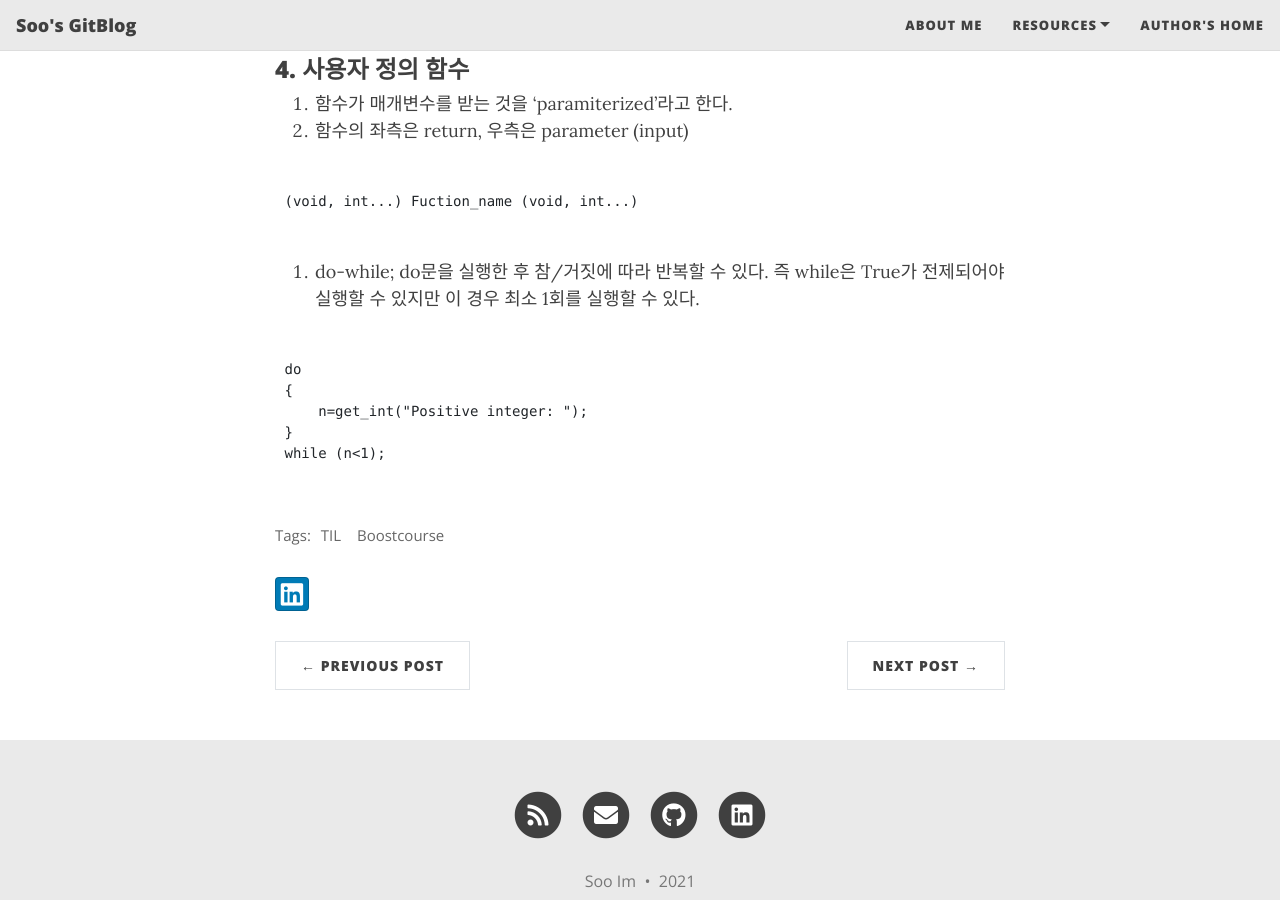
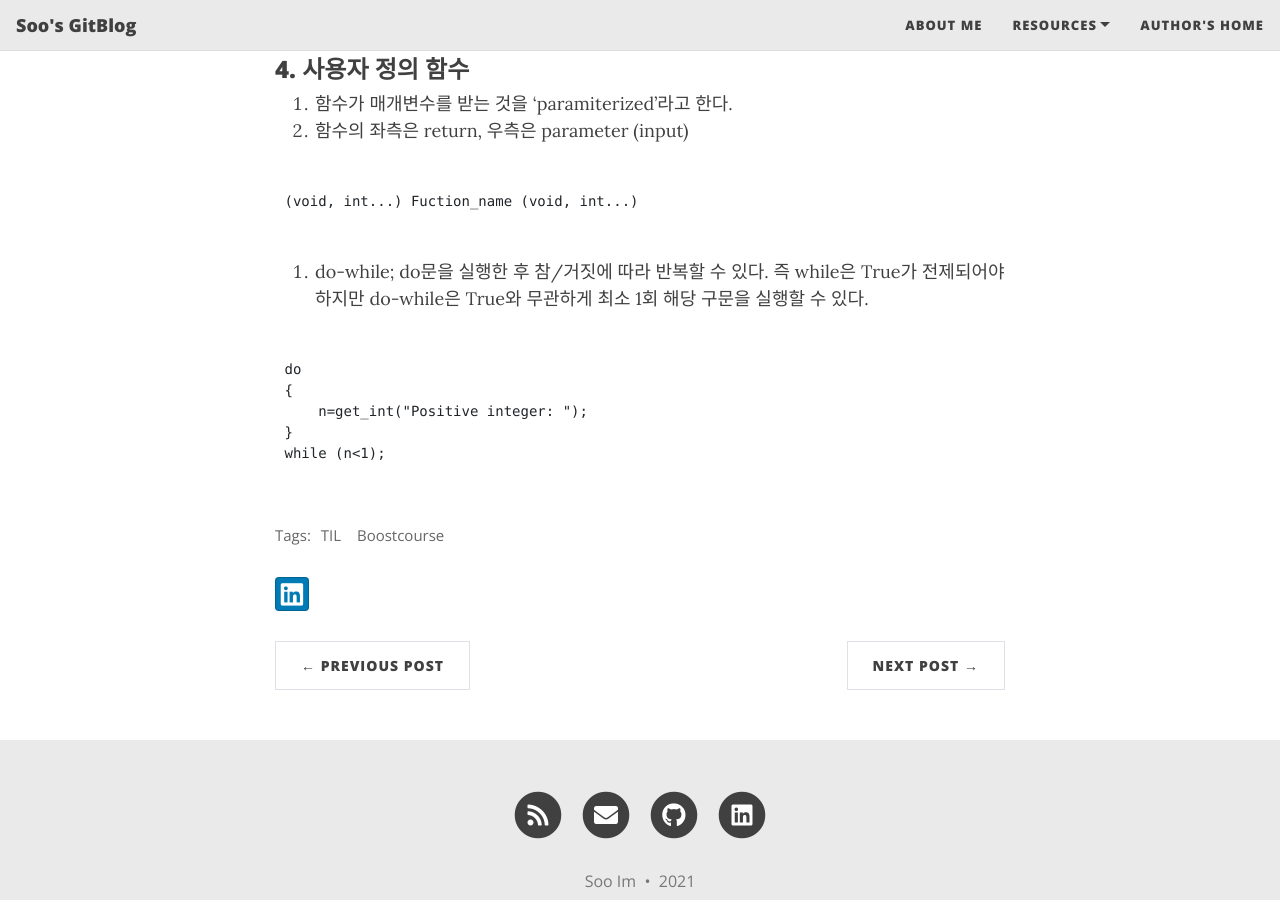
Before and after one commit to Soo-Im/Soo-Im.github.io, a Jekyll site: the page built from _posts/2021-01-14-Boostcourse-2.md, in a window 1280 px wide and 900 px high, scrolled down 1271 px. Built offline with Jekyll 4.4.1, drawn with Linux system fonts in a browser that asks for light colours; nearby versions of some CDN libraries.

Commit message:
Update 2021-01-14-Boostcourse-2.md

```diff
--- a/_posts/2021-01-14-Boostcourse-2.md
+++ b/_posts/2021-01-14-Boostcourse-2.md
@@ -55,7 +55,7 @@ while은 조건문 하나를 받지만, for은 루프를 위해 세 개의 인
 (void, int...) Fuction_name (void, int...)
 </code>
 </pre>
-3. do-while; do문을 실행한 후 참/거짓에 따라 반복할 수 있다. 즉 while은 True가 전제되어야 실행할 수 있지만 이 경우 최소 1회를 실행할 수 있다.
+3. do-while; do문을 실행한 후 참/거짓에 따라 반복할 수 있다. 즉 while은 True가 전제되어야 하지만 do-while은 True와 무관하게 최소 1회 해당 구문을 실행할 수 있다.
 <pre>
 <code>
 do
```
